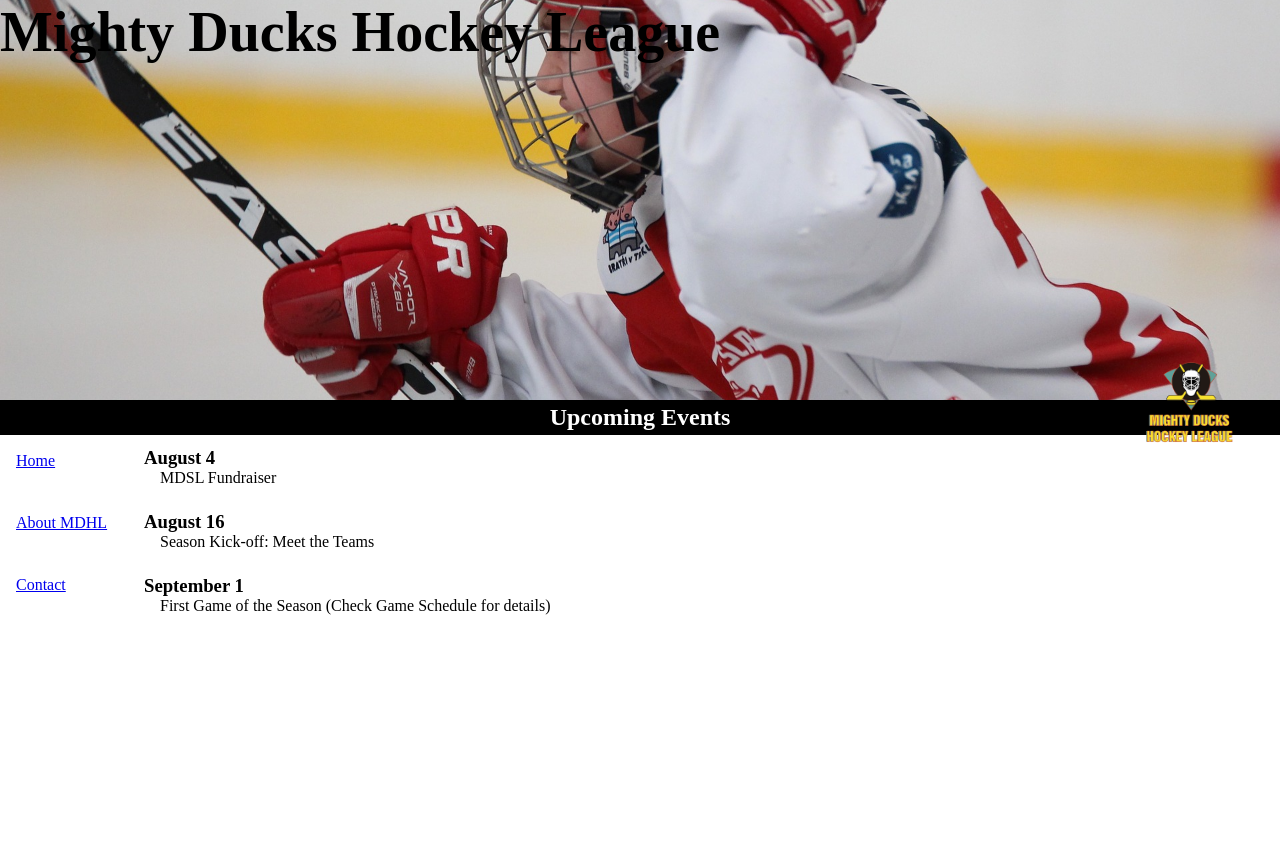
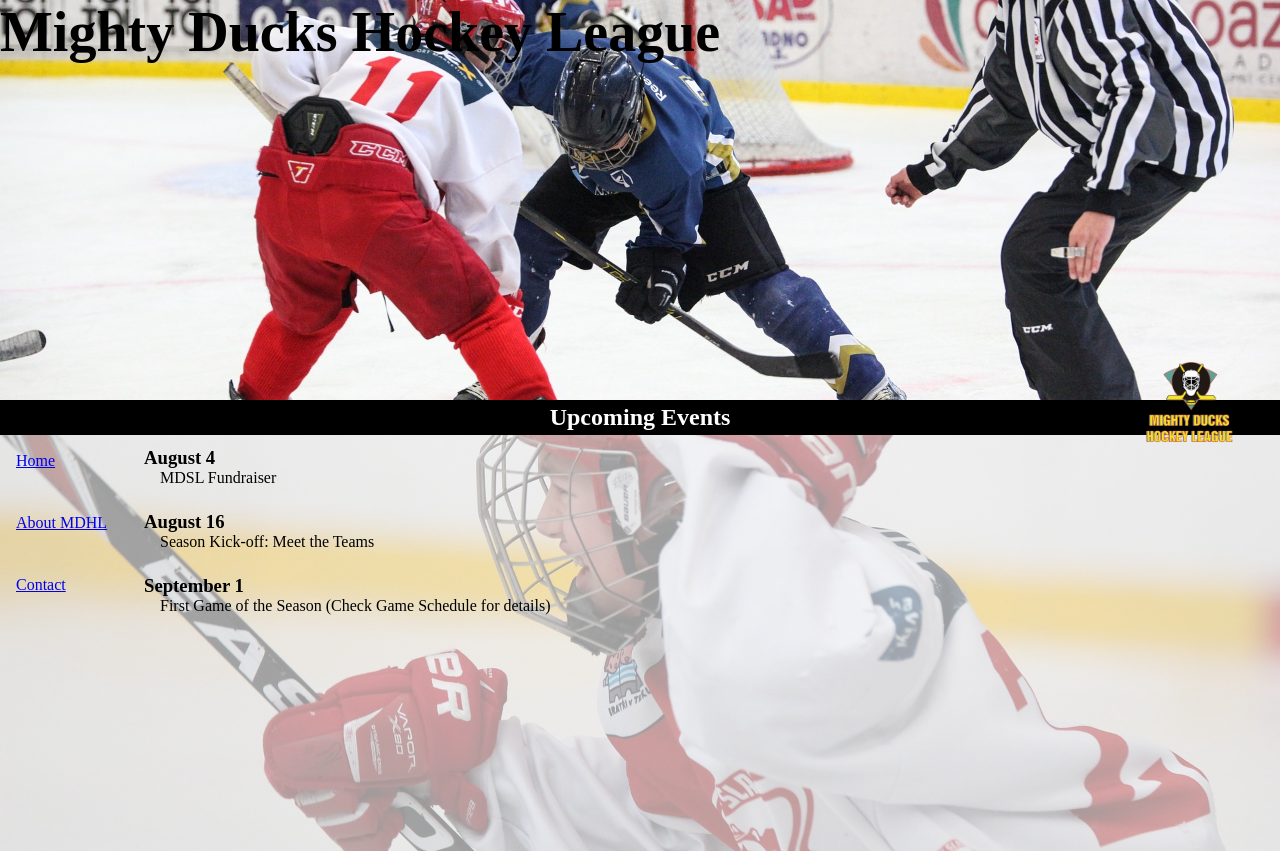
Before and after one commit to aguirre-valeria/ProjectsFrontEnd-AP-MindHub, a plain HTML site: page task2-model1/index.html in a window 1280 px wide. Before the commit the page ends 800 px from the top, so only its background shows below. Drawn offline with Linux system fonts and the light colour scheme.

Commit message:
add new image

```diff
--- a/task2-model1/index.html
+++ b/task2-model1/index.html
@@ -13,7 +13,7 @@
         <img src="./src/img/Logo_Mighty_ducks-01.png" class="logo" alt="Logo Mighty Ducks Hockey League">
         <h1 class="title">Mighty Ducks Hockey League</h1>
         <div class="container-image1">
-            <img src="./src/img/hockey_1.jpg" class="image1" alt="Hockey 1">
+            <img src="./src/img/design1_image1.jpg" class="image1" alt="Hockey 1">
         </div>
     </header>
     <nav>
@@ -24,6 +24,7 @@
     <main>
         <section>
             <h2 class="sub-title">Upcoming Events</h2>
+            <img src="./src/img/hockey_1.jpg" class="img-hockey1" alt="Hockey 1">
             <article>
                 <h3>August 4</h3>
                 <p>MDSL Fundraiser</p>
--- a/task2-model1/styles/about.css
+++ b/task2-model1/styles/about.css
@@ -2,6 +2,11 @@
     padding: 0;
     margin: 0;
     box-sizing: border-box;
+}
+
+body {
+    max-height: 100vh;
+    height: 100%;
 }
 
 header, .container-image1 {
@@ -56,3 +61,13 @@ article {
 p {
     text-indent: 1em;
 }
+
+.img-hockey2 {
+    position: absolute;
+    z-index: -100;
+    max-width: 100vw;
+    opacity: .4;
+    object-fit: cover;
+    width:100%;
+    height: 52vh;
+}
--- a/task2-model1/styles/contact.css
+++ b/task2-model1/styles/contact.css
@@ -2,6 +2,11 @@
     padding: 0;
     margin: 0;
     box-sizing: border-box;
+}
+
+body {
+    max-height: 100vh;
+    height: 100vh;
 }
 
 header, .container-image1 {
@@ -56,3 +61,13 @@ nav > a {
 .info-contact > p {
     padding: .5rem;
 }
+
+.img-hockey3 {
+    position: absolute;
+    z-index: -100;
+    max-width: 100vw;
+    opacity: .4;
+    object-fit: cover;
+    width:100%;
+    height: 52vh;
+}
--- a/task2-model1/styles/index.css
+++ b/task2-model1/styles/index.css
@@ -2,6 +2,11 @@
     padding: 0;
     margin: 0;
     box-sizing: border-box;
+}
+
+body {
+    max-height: 100vh;
+    height: 100%;
 }
 
 header, .container-image1 {
@@ -25,7 +30,7 @@ header, .container-image1 {
 
 .image1 {
     object-fit: cover;
-    width:100vw;
+    width:100%;
     height:50vh;
 }
 
@@ -56,3 +61,13 @@ article {
 p {
     text-indent: 1em;
 }
+
+.img-hockey1 {
+    position: absolute;
+    z-index: -100;
+    max-width: 100vw;
+    opacity: .4;
+    object-fit: cover;
+    width:100%;
+    height: 52vh;
+}
```
Also changed, not shown: task2-model1/about.html (+2 -1 lines), task2-model1/contact.html (+2 -1 lines), task2-model1/src/img/design1_image1.jpg (added), task2-model1/src/img/design1_image2.jpg (added).
